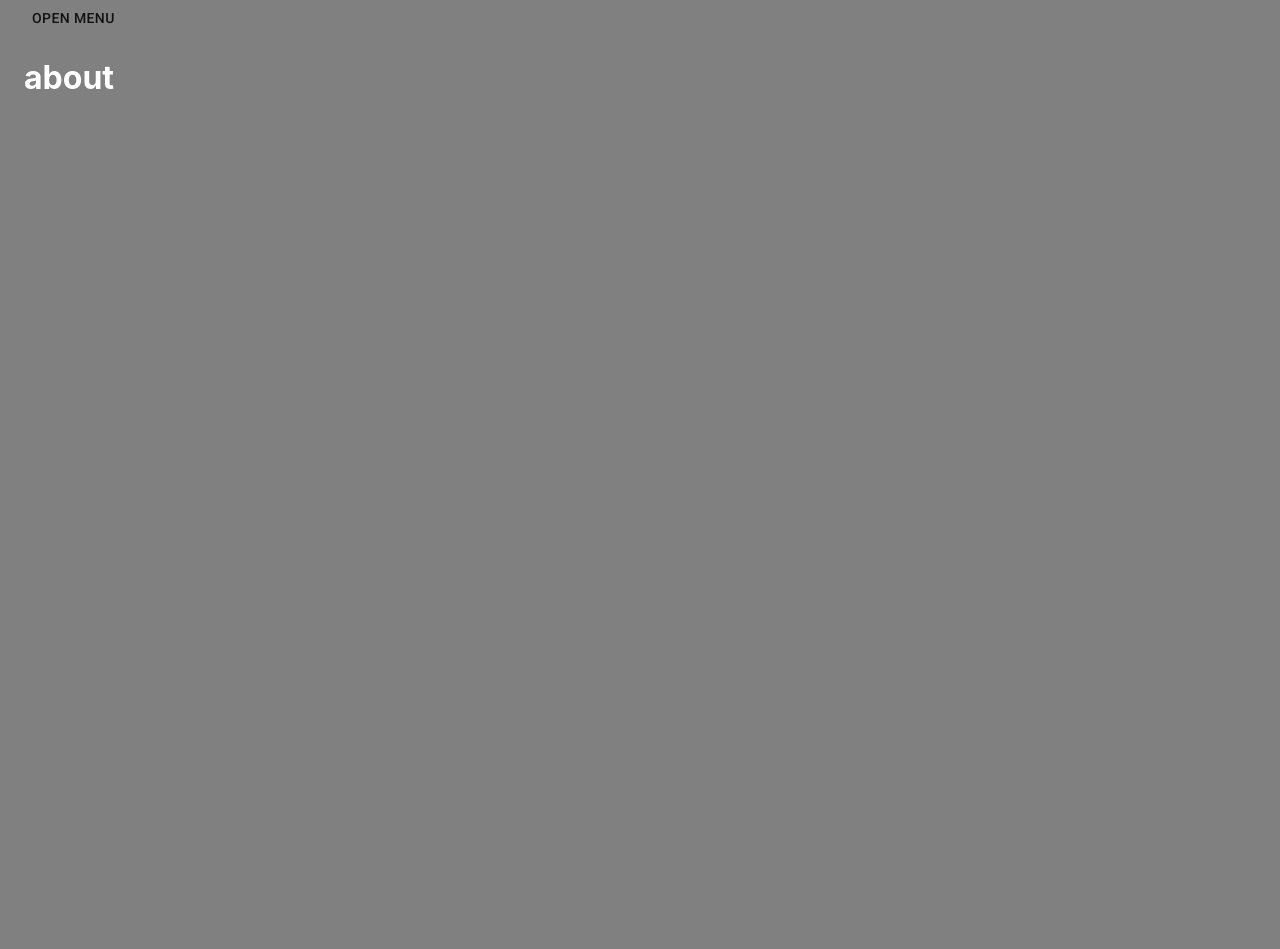
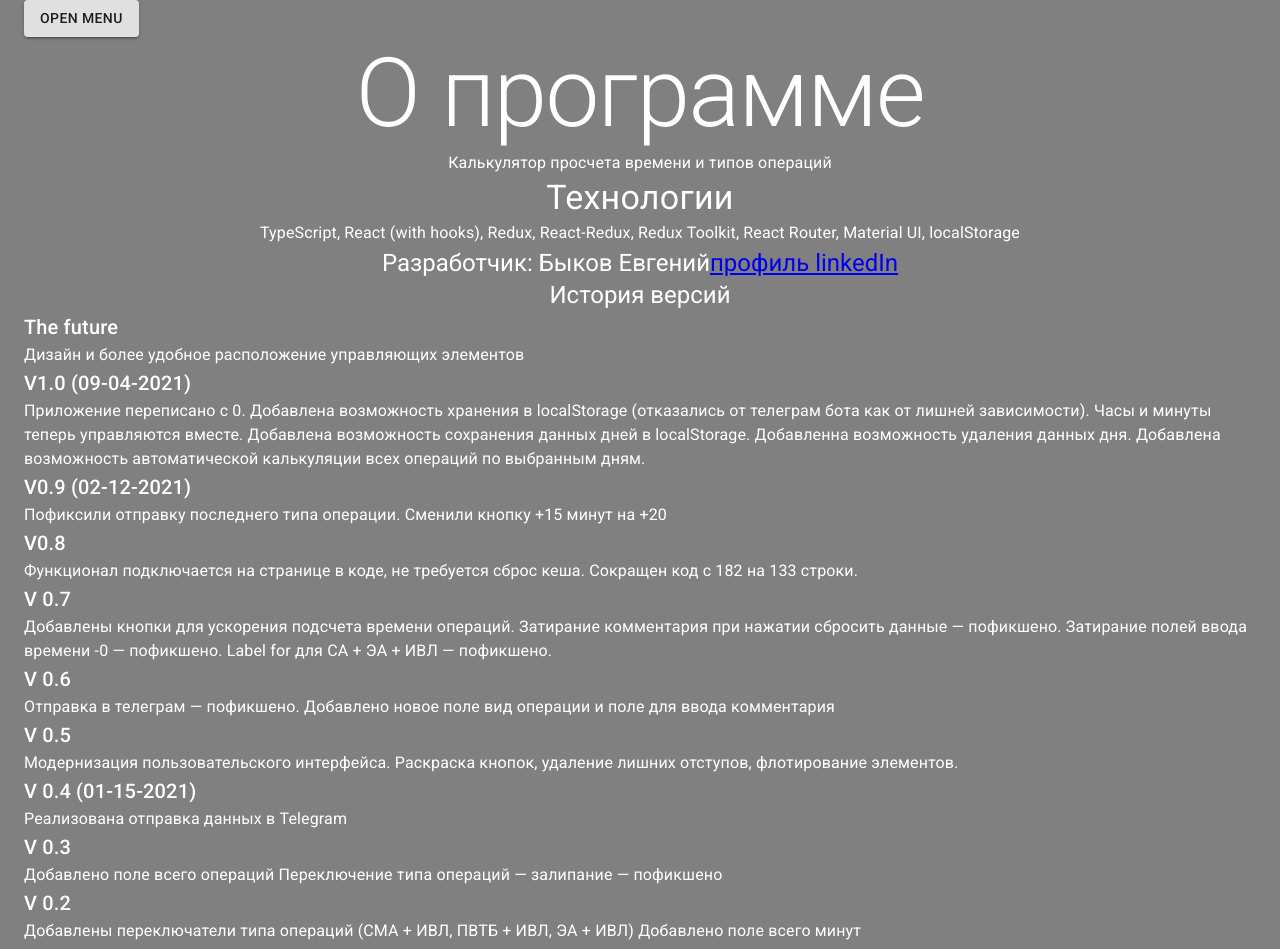
Before and after one commit to BukovY/numOperCalc, a React (Create React App) app in the folder my-app/: page /info in a window 1280 px wide. Shown: the top 949 px of the page. Before the commit the page ends 800 px from the top, so only its background shows below. Built offline with nearby package versions, Linux system fonts and the light colour scheme.

Commit message:
finish one

```diff
--- a/my-app/src/App.tsx
+++ b/my-app/src/App.tsx
@@ -6,6 +6,7 @@ import MenuHeader from "./components/MenuHeader/MenuHeader";
 import { Route, Switch } from "react-router";
 import { HomePage } from "./pages/HomePage/HomePage";
 import { CollectDay } from "./pages/CollectDay/CollectDay";
+import About from "./components/About/About";
 
 function App() {
   return (
@@ -19,7 +20,7 @@ function App() {
           <CollectDay />
         </Route>
         <Route path="/info">
-          <h1>about</h1>
+          <About />
         </Route>
         <Route>
           <h1>Not found</h1>
--- /dev/null
+++ b/my-app/src/components/About/About.tsx
@@ -0,0 +1,118 @@
+import Box from "@material-ui/core/Box";
+import Typography from "@material-ui/core/Typography";
+import React from "react";
+
+export default function About() {
+  return (
+    <Box>
+      <Typography variant="h1" align="center">
+        О программе
+      </Typography>
+      <Typography variant="subtitle1" align="center">
+        Калькулятор просчета времени и типов операций
+      </Typography>
+      <Typography variant="h4" align="center">
+        Технологии
+      </Typography>
+      <Typography variant="subtitle1" align="center">
+        TypeScript, React (with hooks), Redux, React-Redux, Redux Toolkit, React
+        Router, Material UI, localStorage
+      </Typography>
+      <Typography variant="h5" align="center">
+        Разработчик: Быков Евгений
+        <a href="https://www.linkedin.com/in/%D0%B6%D0%B5%D0%BD%D1%8F-%D0%B1%D1%8B%D0%BA%D0%BE%D0%B2-8178011b6/">
+          профиль linkedIn
+        </a>
+      </Typography>
+      <Typography variant="h5" align="center">
+        История версий
+      </Typography>
+      <Typography variant="h6" align="left">
+        The future
+      </Typography>
+      <Typography variant="body1" align="left">
+        Дизайн и более удобное расположение управляющих элементов
+      </Typography>
+      <Typography variant="h6" align="left">
+        V1.0 (09-04-2021)
+      </Typography>
+      <Typography variant="body1" align="left">
+        Приложение переписано с 0. Добавлена возможность хранения в localStorage
+        (отказались от телеграм бота как от лишней зависимости). Часы и минуты
+        теперь управляются вместе. Добавлена возможность сохранения данных дней
+        в localStorage. Добавленна возможность удаления данных дня. Добавлена
+        возможность автоматической калькуляции всех операций по выбранным дням.
+      </Typography>
+      <Typography variant="h6" align="left">
+        V0.9 (02-12-2021)
+      </Typography>
+      <Typography variant="body1" align="left">
+        Пофиксили отправку последнего типа операции. Сменили кнопку +15 минут на
+        +20
+      </Typography>
+      <Typography variant="h6" align="left">
+        V0.8
+      </Typography>
+      <Typography variant="body1" align="left">
+        Функционал подключается на странице в коде, не требуется сброс кеша.
+        Сокращен код с 182 на 133 строки.
+      </Typography>
+      <Typography variant="h6" align="left">
+        V 0.7
+      </Typography>
+      <Typography variant="body1" align="left">
+        Добавлены кнопки для ускорения подсчета времени операций. Затирание
+        комментария при нажатии сбросить данные — пофикшено. Затирание полей
+        ввода времени -0 — пофикшено. Label for для СА + ЭА + ИВЛ — пофикшено.
+      </Typography>
+      <Typography variant="h6" align="left">
+        V 0.6
+      </Typography>
+      <Typography variant="body1" align="left">
+        Отправка в телеграм — пофикшено. Добавлено новое поле вид операции и
+        поле для ввода комментария
+      </Typography>
+      <Typography variant="h6" align="left">
+        V 0.5
+      </Typography>
+      <Typography variant="body1" align="left">
+        Модернизация пользовательского интерфейса. Раскраска кнопок, удаление
+        лишних отступов, флотирование элементов.
+      </Typography>
+      <Typography variant="h6" align="left">
+        V 0.4 (01-15-2021)
+      </Typography>
+      <Typography variant="body1" align="left">
+        Реализована отправка данных в Telegram
+      </Typography>
+      <Typography variant="h6" align="left">
+        V 0.3
+      </Typography>
+      <Typography variant="body1" align="left">
+        Добавлено поле всего операций Переключение типа операций — залипание —
+        пофикшено
+      </Typography>
+      <Typography variant="h6" align="left">
+        V 0.2
+      </Typography>
+      <Typography variant="body1" align="left">
+        Добавлены переключатели типа операций (СМА + ИВЛ, ПВТБ + ИВЛ, ЭА + ИВЛ)
+        Добавлено поле всего минут
+      </Typography>
+      <Typography variant="h6" align="left">
+        V 0.1
+      </Typography>
+      <Typography variant="body1" align="left">
+        При превышении количества минут 60 данные пересчитываются добавляя к
+        часам каждые 60 минут и остаток оставляя в поле минуты
+      </Typography>
+      <Typography variant="h6" align="left">
+        V 0.0 (12-15-2021)
+      </Typography>
+      <Typography variant="body1" align="left">
+        Созданы поля ввода минут и часов, переключатель типов операций (ТВА,
+        СМА, ИВЛ)
+      </Typography>
+    </Box>
+  );
+}
--- a/my-app/src/components/Comment/Comment.tsx
+++ b/my-app/src/components/Comment/Comment.tsx
@@ -1,5 +1,4 @@
 import React from "react";
-import { createStyles, makeStyles, Theme } from "@material-ui/core/styles";
 import TextField from "@material-ui/core/TextField";
 import { useDispatch, useSelector } from "react-redux";
 import { RootState } from "../../redux/store";
--- a/my-app/src/components/MenuHeader/MenuHeader.tsx
+++ b/my-app/src/components/MenuHeader/MenuHeader.tsx
@@ -18,6 +18,7 @@ export default function MenuHeader() {
   return (
     <div>
       <Button
+        variant="contained"
         aria-controls="simple-menu"
         aria-haspopup="true"
         onClick={handleClick}
@@ -31,15 +32,15 @@ export default function MenuHeader() {
         open={Boolean(anchorEl)}
         onClose={handleClose}
       >
-        <MenuItem onClick={handleClose}>
-          <NavLink to="/">Главная</NavLink>
-        </MenuItem>
-        <MenuItem onClick={handleClose}>
-          <NavLink to="/compile">Собрать</NavLink>
-        </MenuItem>
-        <MenuItem onClick={handleClose}>
-          <NavLink to="/info">О программе</NavLink>
-        </MenuItem>
+        <NavLink to="/">
+          <MenuItem onClick={handleClose}>Главная</MenuItem>
+        </NavLink>
+        <NavLink to="/compile">
+          <MenuItem onClick={handleClose}>Собрать</MenuItem>
+        </NavLink>
+        <NavLink to="/info">
+          <MenuItem onClick={handleClose}>О программе</MenuItem>
+        </NavLink>
       </Menu>
     </div>
   );
--- a/my-app/src/components/TableDay/TableDay.tsx
+++ b/my-app/src/components/TableDay/TableDay.tsx
@@ -17,9 +17,21 @@ const useStyles = makeStyles({
     minWidth: 650,
   },
 });
-export const TableDay: FC = () => {
-  const { operation } = useSelector((state: RootState) => state.operCalc);
-
+type TableDayType = {
+  operation: {
+    date: string;
+    comment: string;
+    totalTime: number;
+    tva: number;
+    sma: number;
+    ivl: number;
+    smaIvl: number;
+    eaIvl: number;
+    saEaIvl: number;
+    pvtbIvl: number;
+  };
+};
+export const TableDay: FC<TableDayType> = ({ operation }) => {
   function createData(name: string, value: any) {
     return { name, value };
   }
--- a/my-app/src/pages/CollectDay/CollectDay.tsx
+++ b/my-app/src/pages/CollectDay/CollectDay.tsx
@@ -3,13 +3,61 @@ import { useSelector } from "react-redux";
 import { RootState } from "../../redux/store";
 import Box from "@material-ui/core/Box";
 import { TableDays } from "../../components/TableDays/TableDays";
+import { TableDay } from "../../components/TableDay/TableDay";
+import Typography from "@material-ui/core/Typography";
 
 export const CollectDay: FC = () => {
-  const { data } = useSelector((state: RootState) => state.allDay);
+  const { data, selectedDate } = useSelector(
+    (state: RootState) => state.allDay
+  );
+
+  const operation = {
+    date: "Суммарно",
+    comment: "Подсчет",
+    totalTime: 0,
+    tva: 0,
+    sma: 0,
+    ivl: 0,
+    smaIvl: 0,
+    eaIvl: 0,
+    saEaIvl: 0,
+    pvtbIvl: 0,
+  };
+  if (selectedDate.length > 0) {
+    const dayToCalc = data.filter(
+      (el: any) => selectedDate.indexOf(el.id) !== -1
+    );
+    for (let i of dayToCalc) {
+      operation.totalTime += i.totalTime;
+      operation.tva += i.tva;
+      operation.sma += i.sma;
+      operation.ivl += i.ivl;
+      operation.smaIvl += i.smaIvl;
+      operation.eaIvl += i.eaIvl;
+      operation.saEaIvl += i.saEaIvl;
+      operation.pvtbIvl += i.pvtbIvl;
+    }
+  }
 
   return (
     <Box>
-      <TableDays data={data} />
+      {data.length > 0 && (
+        <Box>
+          <Typography variant="h3" align="center">
+            Сохраненные данные
+          </Typography>
+          <TableDays data={data} />
+        </Box>
+      )}
+
+      {selectedDate.length > 0 && (
+        <Box>
+          <Typography variant="h3" align="center">
+            Данные суммарно
+          </Typography>
+          <TableDay operation={operation} />
+        </Box>
+      )}
     </Box>
   );
 };
--- a/my-app/src/pages/HomePage/HomePage.tsx
+++ b/my-app/src/pages/HomePage/HomePage.tsx
@@ -70,7 +70,7 @@ export const HomePage: FC = () => {
         Сбросить поле ввода
       </Button>
       <br />
-      <TableDay />
+      <TableDay operation={operation} />
       <Comment />
       <DatePicker />
       <br />
```
